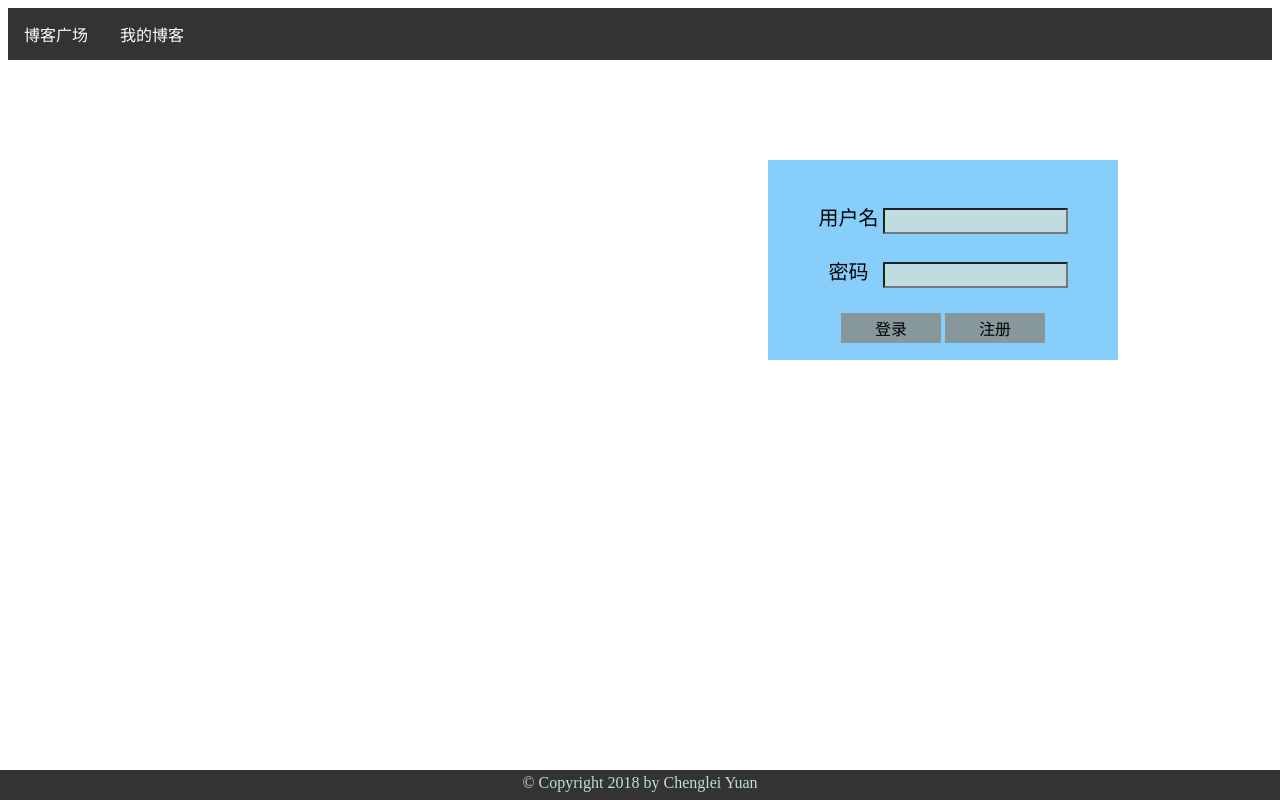
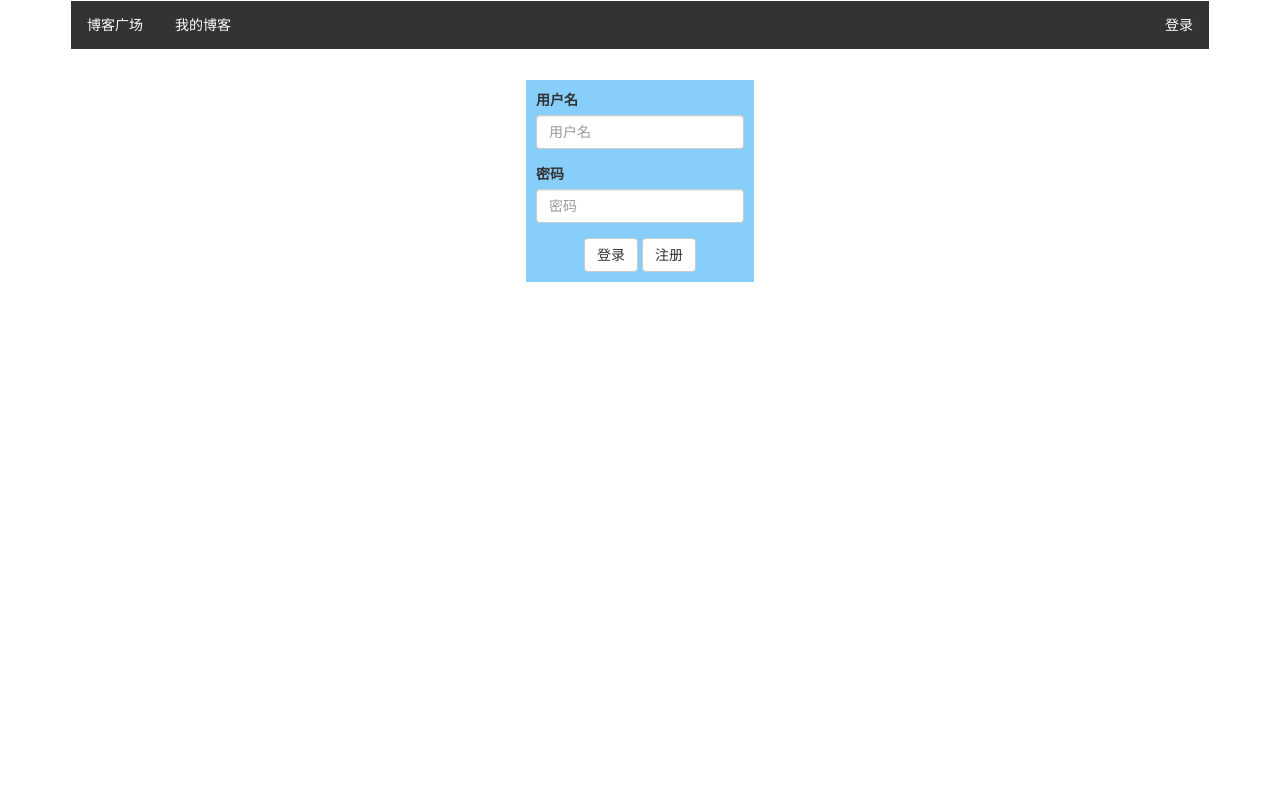
Before and after one commit to yuancl0530/web, a Flask app: page /login in a window 1280 px wide. Run offline with Flask 2, Linux system fonts and the light colour scheme; parts of the project's set-up code (start-up, migrations or seed data) failed here and were passed over; some libraries are stand-ins or nearby versions.

Commit message:
use boostrap

```diff
--- a/config.py
+++ b/config.py
@@ -10,3 +10,4 @@ class DevelopmentConfig(Config):
     DEBUG = True
     SQLALCHEMY_DATABASE_URI = 'sqlite:///development.db'
     SQLALCHEMY_TRACK_MODIFICATIONS = True
+    SECRET_KEY = "test"
--- a/flaskr/auth.py
+++ b/flaskr/auth.py
@@ -1,13 +1,23 @@
 from flask import Blueprint, render_template, request, redirect, make_response
 from .model import User
-from . import db
-import functools
+from . import db, login_manager
+from flask_login import login_user, logout_user
+
 
 bp = Blueprint('auth', __name__, url_prefix='/')
 
 
+@login_manager.user_loader
+def load_user(id):
+    return User.query.get(int(id))
+
+
+@bp.route('/')
+def index():
+    return render_template("base.html", title='欢迎')
+
+
 @bp.route('/login', methods=('GET','POST'))
-@bp.route('/', methods=('GET','POST'))
 def login():
     title = "登录"
     if request.method == 'POST':
@@ -16,10 +26,15 @@ def login():
             msg = '用户名或密码错误'
             response = make_response(render_template("auth/login.html", title=title, msg=msg))
             return response
-        response = make_response(render_template("base.html", title=title))
-        LoginManger.login(u, response)
-        return response
+        login_user(u)
+        return redirect('/')
     return render_template("auth/login.html",  title=title)
+
+
+@bp.route('/logout')
+def logout():
+    logout_user()
+    return redirect('/login')
 
 
 @bp.route('/register', methods=('GET','POST'))
@@ -46,23 +61,3 @@ def register():
             return render_template("auth/register.html", msg=msg)
         return redirect('/login')
     return render_template("auth/register.html")
-
-
-class LoginManger:
-    @staticmethod
-    def login(user, response):
-        response.set_cookie('user_id', str(user.user_id))
-
-
-    def is_login(func):
-        @functools.wraps(func)
-        def inner(*args, **kwargs):
-            user_id = request.cookies.get('user_id').encode('ascii')
-
-
-            u = User.query.filter_by(user_id=int(user_id)).first()
-            if not u:
-                return redirect('/')
-            print(u)
-            return func(*args, **kwargs)
-        return inner
--- a/static/style.css
+++ b/static/style.css
@@ -1,57 +1,30 @@
 /*登录页面*/
+#main{
+    margin: auto;
+    width: 95%;
+    height: 100%;
+}
 .login{
-    position: absolute;
-    left: 60%;
-    top: 20%;
-    width: 350px;
-    height: 200px;
-    text-align: center;
-    line-height: 50px;
+    margin: auto;
+    width: 20%;
+    padding: 10px;
     background-color: lightskyblue;
 }
-.login_table{
-    position: relative;
-    top: 30px;
-    font-size: 20px;
-    margin: auto;
-}
-.button{
-    font-size: 16px;
-    width: 100px;
-    height: 30px;
-    border: #86989B;
-    background-color: #86989B;
-}
-.button_login{
-    position: absolute;
-    width: 350px;
-    bottom: 5px;
-}
-.text_input{
-    height: 20px;
-    background-color: #BFDDE0;
+.login_button{
+    text-align: center;
 }
 /*注册页面*/
-.register_table{
-    position: relative;
-    top: 30px;
-    font-size: 20px;
-    margin: auto;
-}
+
 .register{
-    position: absolute;
-    left: 5%;
-    top: 20%;
+    margin-top: 5%;
+    margin-left: 10%;
     width: 400px;
-    height: 500px;
-    text-align: center;
-    line-height: 50px;
+    text-align: left;
+    padding: 10px;
     background-color: lightskyblue;
 }
 .button_register{
-    position: absolute;
     width: 400px;
-    bottom: 5px;
 }
 
 /*导航条*/
@@ -82,22 +55,24 @@ ul {
 .navbar li a:hover {
     background-color: #111;
 }
+.nav_login{
+    float: right;
+}
+
+
 
 #footer{
     width: 100%;
     height: 30px;
-    position: absolute;
-    left: 0px;
-    bottom: 0;
+    text-align: center;
+    margin: 2px;
     background-color: #333;
     text-align: center;
     color: #BFDDE0;
 }
-#footer p{
-    margin: auto;
-    line-height: 25px;
-}
+
 
 #content{
     width: 100%;
+    height: 100%;
 }
--- a/templates/auth/login.html
+++ b/templates/auth/login.html
@@ -3,20 +3,19 @@
 {% block content %}
     <div class="login">
         <form method="post" action="">
-            <table class="login_table">
-                <tr>
-                    <td>用户名</td>
-                    <td><input class="text_input" type="text" name="username"></td>
-                </tr>
-                <tr>
-                    <td>密码</td>
-                    <td><input class="text_input" type="password" name="password"></td>
-                </tr>
-            </table>
-            <div class="button_login">
-                <input class="button" type="submit" value="登录">
-                <input class="button" type="button" onclick="location.href='register'" value="注册" >
+            <div class="form-group">
+                <label for="login_username">用户名</label>
+                <input type="text" class="form-control" id="login_username" placeholder="用户名" name="username">
             </div>
+            <div class="form-group">
+                <label for="login_password">密码</label>
+                <input type="password" class="form-control" id="login_password" placeholder="密码" name="password">
+            </div>
+            <div class="login_button">
+                <input type="submit" class="btn btn-default" value="登录">
+                <a href="/register"><button class="btn btn-default"  type="button">注册</button></a>
+            </div>
+
         </form>
     </div>
 {% endblock %}
--- a/templates/base.html
+++ b/templates/base.html
@@ -4,10 +4,12 @@
     <meta charset="utf-8">
     {% block head %}
     <link rel="stylesheet" href="/static/style.css" />
+    <link rel="stylesheet" href="/static/bootstrap/dist/css/bootstrap.css" />
     <title>{% block title %}{% endblock %} {{ title }}</title>
     {% endblock %}
 </head>
 <body>
+<div class="container">
     {% if  msg %}
     <div class="alert">
         <script type="text/javascript">
@@ -19,12 +21,35 @@
         <ul>
             <li><a href="/blog">博客广场</a></li>
             <li><a href="/blog/myblog">我的博客</a></li>
+            <div class="nav_login">
+                {% if current_user.is_authenticated%}
+
+                <li><a href="/logout">登出</a></li>
+                {% else %}
+                <li><a href="/login">登录</a></li>
+                {% endif %}
+            </div>
         </ul>
     </div>
 
-    <div id="content">{% block content%}{% endblock %}</div>
-    <div id="footer">
-        <p >&copy; Copyright 2018 by Chenglei Yuan</p>
+    <div id="content">
+        {% block content%}
+        <div class="jumbotron">
+          <h1>Hello, {{current_user.username}}</h1>
+          <p>欢迎来到博客世界</p>
+          <p><a class="btn btn-primary btn-lg" href="/blog/newblog" role="button">写博客</a></p>
+        </div>
+        {% endblock %}
     </div>
+
+
+        <!--<div class="grid">-->
+            <!--<div class="unit one-third center-on-mobiles">-->
+                <!--<p >&copy; Copyright 2018 by Chenglei Yuan</p>-->
+            <!--</div>-->
+        <!--</div>-->
+
+
+</div>
 </body>
 </html>
```
Also changed, not shown: flaskr/__init__.py (+7 -3 lines), flaskr/blog.py (+13 -13 lines), flaskr/model.py (+11 -13 lines), requirment.txt (added, +10 -0 lines), static/blog.css (+46 -2 lines), static/register.js (+11 -7 lines), templates/auth/register.html (+35 -40 lines), templates/blog/bloglist.html (+10 -18 lines), templates/blog/myblog.html (+13 -17 lines), templates/blog/newblog.html (+8 -5 lines), 1 other file.
